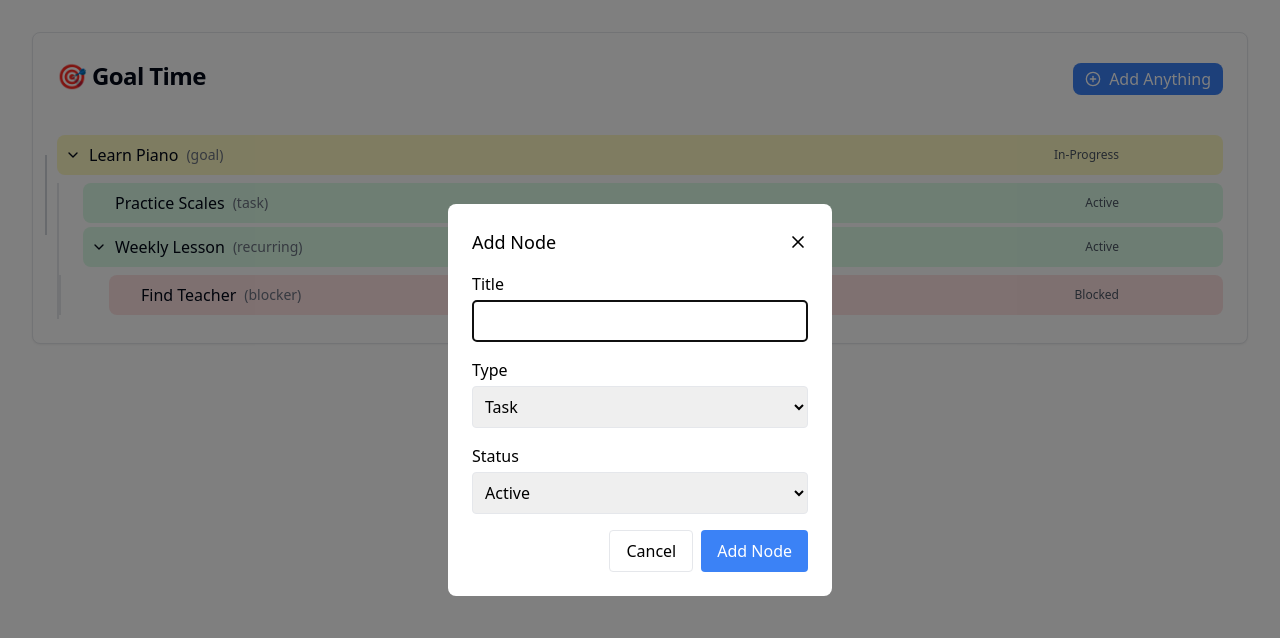
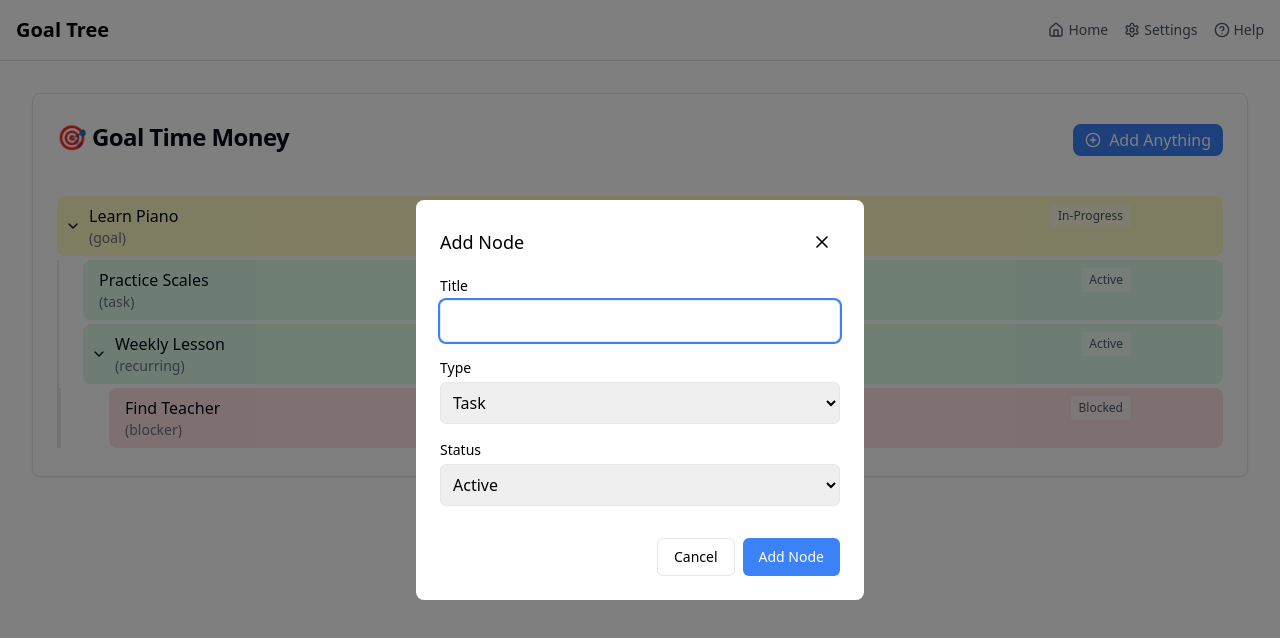
Before and after one commit to jcdotio/goaltime, a Next.js app in the folder app/: page / in a window 1280 px wide. Both pictures are taken after a click on the button "Add Anything". Shown: the top 638 px of the page. Built offline with nearby package versions, Linux system fonts and the light colour scheme.

Commit message:
updates and localstorage

```diff
--- a/app/src/app/layout.tsx
+++ b/app/src/app/layout.tsx
@@ -14,7 +14,7 @@ const geistMono = localFont({
 });
 
 export const metadata: Metadata = {
-  title: "Goaltime:May all the dreams come true",
+  title: "GoalTimeMoney",
   description: "May all the dreams come true",
   icons: {
     icon: [
--- a/app/src/app/page.tsx
+++ b/app/src/app/page.tsx
@@ -1,9 +1,90 @@
+"use client"
+
 import GoalTreeNodeView from '@/components/goaltree/GoalTreeNodeView';
+import { Home as HomeIcon, Settings, HelpCircle, X } from 'lucide-react';
+import { useState } from 'react';
+import Link from 'next/link';
 
-export default function Home() {
+export default function HomePage() {
+  const [isMobileMenuOpen, setIsMobileMenuOpen] = useState(false);
+
   return (
-    <main className="container mx-auto p-4">
-      <GoalTreeNodeView />
-    </main>
+    <div className="flex flex-col h-screen">
+      <header className="bg-white border-b flex-shrink-0">
+        <div className="container mx-auto p-4 flex items-center justify-between">
+          <h1 className="text-xl font-semibold">Goal Tree</h1>
+
+          {/* Desktop Navigation */}
+          <nav className="hidden md:block">
+            <ul className="flex items-center gap-4">
+              <li>
+                <Link href="/" className="flex items-center gap-1 text-gray-600 hover:text-gray-900">
+                  <HomeIcon className="w-4 h-4" />
+                  <span className="text-sm">Home</span>
+                </Link>
+              </li>
+              <li>
+                <Link href="/settings" className="flex items-center gap-1 text-gray-600 hover:text-gray-900">
+                  <Settings className="w-4 h-4" />
+                  <span className="text-sm">Settings</span>
+                </Link>
+              </li>
+              <li>
+                <Link href="/help" className="flex items-center gap-1 text-gray-600 hover:text-gray-900">
+                  <HelpCircle className="w-4 h-4" />
+                  <span className="text-sm">Help</span>
+                </Link>
+              </li>
+            </ul>
+          </nav>
+
+          {/* Mobile Menu Button */}
+          <button
+            onClick={() => setIsMobileMenuOpen(!isMobileMenuOpen)}
+            className="md:hidden text-gray-600 hover:text-gray-900"
+          >
+            {isMobileMenuOpen ? (
+              <X className="w-6 h-6" />
+            ) : (
+              <div className="space-y-1.5">
+                <div className="w-6 h-0.5 bg-current"></div>
+                <div className="w-6 h-0.5 bg-current"></div>
+                <div className="w-6 h-0.5 bg-current"></div>
+              </div>
+            )}
+          </button>
+        </div>
+
+        {/* Mobile Menu */}
+        {isMobileMenuOpen && (
+          <nav className="md:hidden border-t">
+            <ul className="py-2">
+              <li>
+                <Link href="/" className="flex items-center gap-2 px-4 py-2 text-gray-600 hover:bg-gray-50">
+                  <HomeIcon className="w-4 h-4" />
+                  <span>Home</span>
+                </Link>
+              </li>
+              <li>
+                <Link href="/settings" className="flex items-center gap-2 px-4 py-2 text-gray-600 hover:bg-gray-50">
+                  <Settings className="w-4 h-4" />
+                  <span>Settings</span>
+                </Link>
+              </li>
+              <li>
+                <Link href="/help" className="flex items-center gap-2 px-4 py-2 text-gray-600 hover:bg-gray-50">
+                  <HelpCircle className="w-4 h-4" />
+                  <span>Help</span>
+                </Link>
+              </li>
+            </ul>
+          </nav>
+        )}
+      </header>
+
+      <main className="flex-1 container mx-auto p-4">
+        <GoalTreeNodeView />
+      </main>
+    </div>
   );
 }
--- a/app/src/components/goaltree/GoalTreeNodeView.tsx
+++ b/app/src/components/goaltree/GoalTreeNodeView.tsx
@@ -17,7 +17,6 @@ interface NodeItem {
 interface AddNodeFormProps {
   onClose: () => void;
   onAdd: (node: Omit<NodeItem, 'id' | 'children' | 'parentId'>) => void;
-  parentId?: string;
   parentTitle?: string;
   editNode?: NodeItem | null;
 }
@@ -36,37 +35,41 @@ const AddNodeForm: React.FC<AddNodeFormProps> = ({ onClose, onAdd, parentTitle,
   };
 
   return (
-    <div className="fixed inset-0 bg-black bg-opacity-50 flex items-center justify-center">
-      <div className="bg-white p-6 rounded-lg w-96">
+    <div className="fixed inset-0 bg-black bg-opacity-50 flex items-center justify-center p-4 z-50">
+      <div className="bg-white rounded-lg w-full max-w-md mx-auto">
+        <div className="p-4 sm:p-6">
           <div className="flex justify-between items-center mb-4">
             <div>
               <h3 className="text-lg font-medium">{editNode ? 'Edit' : 'Add'} Node</h3>
               {parentTitle && !editNode && (
-              <p className="text-sm text-gray-500">Under: {parentTitle}</p>
+                <p className="text-sm text-gray-500 truncate max-w-[200px]">Under: {parentTitle}</p>
               )}
             </div>
-          <button onClick={onClose}>
+            <button
+              onClick={onClose}
+              className="p-2 hover:bg-gray-100 rounded-full transition-colors"
+            >
               <X className="w-5 h-5" />
             </button>
           </div>
           <form onSubmit={handleSubmit} className="space-y-4">
             <div>
-            <label className="block mb-1">Title</label>
+              <label className="block text-sm font-medium mb-1">Title</label>
               <input
                 type="text"
                 value={newNode.title}
                 onChange={(e) => setNewNode({ ...newNode, title: e.target.value })}
-              className="w-full p-2 border rounded"
+                className="w-full p-2 border rounded-md focus:outline-none focus:ring-2 focus:ring-blue-500"
                 required
                 autoFocus
               />
             </div>
             <div>
-            <label className="block mb-1">Type</label>
+              <label className="block text-sm font-medium mb-1">Type</label>
               <select
                 value={newNode.type}
                 onChange={(e) => setNewNode({ ...newNode, type: e.target.value as NodeItem['type'] })}
-              className="w-full p-2 border rounded"
+                className="w-full p-2 border rounded-md focus:outline-none focus:ring-2 focus:ring-blue-500"
               >
                 <option value="task">Task</option>
                 <option value="goal">Goal</option>
@@ -77,11 +80,11 @@ const AddNodeForm: React.FC<AddNodeFormProps> = ({ onClose, onAdd, parentTitle,
               </select>
             </div>
             <div>
-            <label className="block mb-1">Status</label>
+              <label className="block text-sm font-medium mb-1">Status</label>
               <select
                 value={newNode.status}
                 onChange={(e) => setNewNode({ ...newNode, status: e.target.value as NodeItem['status'] })}
-              className="w-full p-2 border rounded"
+                className="w-full p-2 border rounded-md focus:outline-none focus:ring-2 focus:ring-blue-500"
               >
                 <option value="active">Active</option>
                 <option value="completed">Completed</option>
@@ -89,22 +92,23 @@ const AddNodeForm: React.FC<AddNodeFormProps> = ({ onClose, onAdd, parentTitle,
                 <option value="in-progress">In Progress</option>
               </select>
             </div>
-          <div className="flex justify-end gap-2">
+            <div className="flex justify-end gap-2 pt-4">
               <button
                 type="button"
                 onClick={onClose}
-              className="px-4 py-2 border rounded hover:bg-gray-100"
+                className="px-4 py-2 border rounded-md hover:bg-gray-100 transition-colors text-sm"
               >
                 Cancel
               </button>
               <button
                 type="submit"
-              className="px-4 py-2 bg-blue-500 text-white rounded hover:bg-blue-600"
+                className="px-4 py-2 bg-blue-500 text-white rounded-md hover:bg-blue-600 transition-colors text-sm"
               >
                 {editNode ? 'Update' : 'Add'} Node
               </button>
             </div>
           </form>
+        </div>
       </div>
     </div>
   );
@@ -166,7 +170,7 @@ const TreeNode: React.FC<TreeNodeProps> = ({
     <div className="relative">
       <div
         className={`
-          flex items-center p-2 my-1 rounded-lg hover:bg-opacity-80 cursor-move group
+          flex items-start flex-wrap md:flex-nowrap p-2 my-1 rounded-lg hover:bg-opacity-80 cursor-move group
           ${isOver ? 'border-2 border-blue-500' : ''}
           ${node.status === 'active' ? 'bg-green-100' :
             node.status === 'completed' ? 'bg-blue-100' :
@@ -183,43 +187,24 @@ const TreeNode: React.FC<TreeNodeProps> = ({
         onDragLeave={handleDragLeave}
         onDrop={handleDrop}
       >
-        {level > 0 && (
-          <div
-            className="absolute border-l-2 border-gray-300"
-            style={{
-              left: '-12px',
-              top: '-10px',
-              height: '20px'
-            }}
-          />
-        )}
-        {childNodes.length > 0 && (
-          <div
-            className="absolute border-l-2 border-gray-300"
-            style={{
-              left: '-12px',
-              top: '20px',
-              height: isExpanded ? `${childNodes.length * 40}px` : '0',
-              transition: 'height 0.2s'
-            }}
-          />
-        )}
-
-        <div className="flex-1 flex items-center">
+        {/* Node content */}
+        <div className="flex-1 flex items-center min-w-0">
           <button
             onClick={() => setIsExpanded(!isExpanded)}
-            className="mr-2 w-4 h-4 flex items-center justify-center"
+            className="mr-2 flex-shrink-0"
           >
             {childNodes.length > 0 && (
               isExpanded ? <ChevronDown className="w-4 h-4" /> : <ChevronRight className="w-4 h-4" />
             )}
           </button>
-          <span className="font-medium">{node.title}</span>
-          <span className="ml-2 text-sm text-gray-500">({node.type})</span>
+          <div className="flex-1 min-w-0">
+            <span className="font-medium truncate block">{node.title}</span>
+            <span className="text-sm text-gray-500 truncate block">({node.type})</span>
+          </div>
         </div>
 
-        <div className="flex items-center gap-2">
-         <span className="text-xs capitalize text-gray-600">{node.status}</span>
+        <div className="flex items-center gap-1 ml-auto flex-shrink-0 mt-1 md:mt-0">
+          <span className="text-xs capitalize text-gray-600 px-2 py-1 rounded bg-white/50">{node.status}</span>
           <button
             onClick={() => onEdit(node)}
             className="opacity-0 group-hover:opacity-100 p-1 hover:opacity-70 rounded transition-opacity duration-200"
@@ -241,11 +226,11 @@ const TreeNode: React.FC<TreeNodeProps> = ({
         </div>
       </div>
 
-      {childNodes.length > 0 && (
+      {isExpanded && childNodes.length > 0 && (
         <div
           className={`
-      overflow-hidden transition-all duration-1500
-      ${isExpanded ? 'max-h-[2000px] opacity-100' : 'max-h-0 opacity-0'}
+            transition-all duration-300
+            ${isExpanded ? 'opacity-100' : 'opacity-0 h-0'}
           `}
         >
           {isExpanded && (
@@ -310,6 +295,19 @@ const GoalTreeNodeView: React.FC = () => {
     }
   });
 
+  // Load data from localStorage on mount
+  useEffect(() => {
+    const savedNodes = localStorage.getItem('goalTreeNodes');
+    if (savedNodes) {
+      setNodes(JSON.parse(savedNodes));
+    }
+  }, []);
+
+   // Save to localStorage whenever nodes change
+   useEffect(() => {
+    localStorage.setItem('goalTreeNodes', JSON.stringify(nodes));
+  }, [nodes]);
+
   const handleNodeDrop = (draggedId: string, targetId: string) => {
     setNodes(prev => {
       const newNodes = { ...prev };
@@ -339,7 +337,10 @@ const GoalTreeNodeView: React.FC = () => {
     });
   };
 
-  const handleAddNode = (nodeData: Omit<NodeItem, 'id' | 'children' | 'parentId'>) => {
+  const handleAddNode = (
+    nodeData: Omit<NodeItem, 'id' | 'children' | 'parentId'>,
+    parentId?: string
+  ) => {
     if (editingNode) {
       // Update existing node
       setNodes(prev => ({
@@ -357,16 +358,16 @@ const GoalTreeNodeView: React.FC = () => {
         id: newId,
         ...nodeData,
         children: [],
-        parentId: selectedParent?.id || null
+        parentId: parentId || null
       };
 
       setNodes(prevNodes => {
         const updatedNodes = { ...prevNodes, [newId]: newNode };
 
-        if (selectedParent) {
-          updatedNodes[selectedParent.id] = {
-            ...updatedNodes[selectedParent.id],
-            children: [...updatedNodes[selectedParent.id].children, newId]
+        if (parentId) {
+          updatedNodes[parentId] = {
+            ...updatedNodes[parentId],
+            children: [...updatedNodes[parentId].children, newId]
           };
         }
 
@@ -449,7 +450,7 @@ const GoalTreeNodeView: React.FC = () => {
     <div className="p-4">
       <Card>
         <CardHeader className="flex flex-row items-center justify-between">
-          <CardTitle>🎯 Goal Time</CardTitle>
+          <CardTitle>🎯 Goal Time Money</CardTitle>
           <button
             onClick={() => setShowAddForm(true)}
             title="⌘/Ctrl + A"
@@ -513,7 +514,6 @@ const GoalTreeNodeView: React.FC = () => {
             setEditingNode(null);
           }}
           onAdd={handleAddNode}
-          parentId={selectedParent?.id}
           parentTitle={selectedParent?.title}
           editNode={editingNode}
         />
```
Lines whose indentation alone changed are shown as unchanged.
